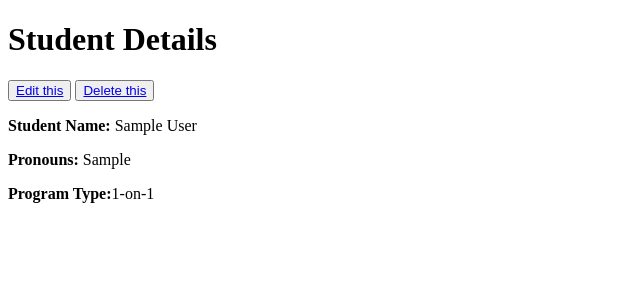
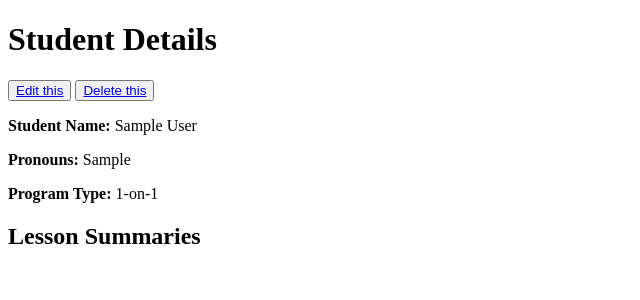
Before and after one commit to jhsu79/lesson-summary-generator, a Django app: page /students/1/ in a window 1280 px wide. Shown: the part 26-326 px from the top of the page, without its empty margins (0-640 px from the left). Run offline with Django 5.2, Linux system fonts and the light colour scheme; tables that the repository leaves empty hold one stand-in row (values such as "Sample post").

Commit message:
attempt to create lesson notes embedded.

```diff
--- a/lessonsummarygenerator/main_app/admin.py
+++ b/lessonsummarygenerator/main_app/admin.py
@@ -1,6 +1,7 @@
 from django.contrib import admin
-from .models import Concept, Student
+from .models import Concept, Student, LessonNote
 
 # Register your models here.
 admin.site.register(Concept)
 admin.site.register(Student)
+admin.site.register(LessonNote)
--- a/lessonsummarygenerator/main_app/models.py
+++ b/lessonsummarygenerator/main_app/models.py
@@ -1,26 +1,50 @@
 from django.db import models
 from django.urls import reverse
+from datetime import date
 from django.contrib.postgres.fields import ArrayField
 from enum import Enum, auto
 
+
 class PROGRAM_CHOICES(Enum):
-    TUTORING = '1-on-1'
-    GROUP = 'Small Group'
-    CLASS = 'Classroom'
+    TUTORING = "1-on-1"
+    GROUP = "Small Group"
+    CLASS = "Classroom"
 
 
 # Create your models here.
 class Concept(models.Model):
-    name = models.CharField(max_length=100, blank = False)
-    description = models.TextField(max_length=250, blank = False)
-    keywords = ArrayField(models.CharField(max_length=100), blank = True)
+    name = models.CharField(max_length=100, blank=False)
+    description = models.TextField(max_length=250, blank=False)
+    keywords = ArrayField(models.CharField(max_length=100), blank=True)
+
     def get_absolute_url(self):
-        return reverse('detail', kwargs={'concept_id': self.id})
+        return reverse("detail", kwargs={"concept_id": self.id})
+
 
 class Student(models.Model):
-    first_name = models.CharField(max_length=50, blank = False)
-    last_name = models.CharField(max_length=50, blank = False)
-    pronouns = models.CharField(blank = False)
-    program_type= models.CharField(max_length=15, choices=[(choice.value, choice.name) for choice in PROGRAM_CHOICES], )
+    first_name = models.CharField(max_length=50, blank=False)
+    last_name = models.CharField(max_length=50, blank=False)
+    pronouns = models.CharField(blank=False)
+    program_type = models.CharField(
+        max_length=15,
+        choices=[(choice.value, choice.name) for choice in PROGRAM_CHOICES],
+    )
+
     def get_absolute_url(self):
-        return reverse('student_detail', kwargs={'student_id': self.id})
+        return reverse("student_detail", kwargs={"student_id": self.id})
+
+
+class LessonNote(models.Model):
+    date = models.DateField("Lesson Date")
+    homework_notes = models.CharField(max_length=100, blank=False)
+    concepts_covered = models.ManyToManyField(Concept, blank=True)
+    lesson_comments = models.CharField(max_length=200, blank=False)
+    homework_assigned = models.BooleanField(default=True)
+    assigned_homework = models.TextField(max_length=250, blank=False)
+    next_lesson_date = models.DateField("Next Lesson Date")
+    private_notes = models.TextField(blank=False)
+    student = models.ForeignKey(Student, on_delete=models.CASCADE)
+    lesson_summary = models.TextField(max_length=500, blank=False)
+
+    def __str__(self):
+        return f"Lesson Note for {self.date}"
--- a/lessonsummarygenerator/main_app/templates/main_app/concept_form.html
+++ b/lessonsummarygenerator/main_app/templates/main_app/concept_form.html
@@ -4,8 +4,11 @@
 <div><h3>Add a Concept</h3>
 <form action="" method="POST">
     {% csrf_token %}
-      {{ form.as_p }}
+    <table>
+      {{ form.as_table }}
+    </table>
     <input type="submit" value="Save Concept" class="btn">
+
   </form>
 </div>
 {% endblock %}
--- a/lessonsummarygenerator/main_app/templates/main_app/student_form.html
+++ b/lessonsummarygenerator/main_app/templates/main_app/student_form.html
@@ -4,7 +4,10 @@
 <div><h3>Add a Student</h3>
 <form action="" method="POST">
     {% csrf_token %}
-      {{ form.as_p }}
+    <table>
+      {{ form.as_table }}
+
+    </table>
     <input type="submit" value="Save Student" class="btn">
   </form>
 </div>
--- a/lessonsummarygenerator/main_app/templates/students/detail.html
+++ b/lessonsummarygenerator/main_app/templates/students/detail.html
@@ -1,4 +1,5 @@
-{% extends 'base.html' %} {% block content %}
+{% extends 'base.html' %}
+{% block content %}
 
 <div>
   <div>
@@ -17,8 +18,16 @@
   </div>
     <div>
 
-        <p><strong>Program Type:</strong>{{ Student.program_type}}</p>
+        <p><strong>Program Type: </strong> {{ Student.program_type}}</p>
     </div>
+  </div>
+  <div>
+    <h2>Lesson Summaries</h2>
+    <ul>
+        {% for lesson_note in lesson_notes %}
+            <li>{{ lesson_note.lesson_summary|safe }}</li>
+        {% endfor %}
+    </ul>
   </div>
 </div>
 
--- a/lessonsummarygenerator/main_app/urls.py
+++ b/lessonsummarygenerator/main_app/urls.py
@@ -17,4 +17,4 @@ urlpatterns = [
     path('students/<int:pk>/update/', views.StudentUpdate.as_view(), name='student_update'),
     path('students/<int:pk>/delete/', views.StudentDelete.as_view(), name='student_delete'),
 
- ]
+]
--- a/lessonsummarygenerator/main_app/views.py
+++ b/lessonsummarygenerator/main_app/views.py
@@ -1,6 +1,7 @@
-from django.shortcuts import render
+from django.shortcuts import render, redirect
 from django.views.generic import TemplateView, CreateView, UpdateView, DeleteView
-from .models import Concept, Student
+from .models import Concept, Student, LessonNote
+# from .forms import LessonNoteForm
 # Create your views here.
 
 class HomeView(TemplateView):
@@ -35,7 +36,8 @@ def students_index(request):
 
 def student_detail (request, student_id):
     student = Student.objects.get(id=student_id)
-    return render(request, 'students/detail.html', {'Student': student} )
+    # lesson_notes = LessonNote.objects.filter(student=student)
+    return render(request, 'students/detail.html', {'Student': student})
 
 class StudentCreate(CreateView):
     model = Student
@@ -48,3 +50,10 @@ class StudentUpdate(UpdateView):
 class StudentDelete(DeleteView):
       model = Student
       success_url = '/students'
+
+# def lesson_note_detail (request, lesson_note_id):
+#     lesson_note =
+# def add_lesson_note(request, student_id):
+#     form = LessonNoteForm(request.POST)
+#     new_lesson = form.save(commit=False)
+#     new_lesson.student_id = student_id
```
Also changed, not shown: lessonsummarygenerator/main_app/templates/students/note.html (added, +22 -0 lines), lessonsummarygenerator/main_app/forms.py (added), lessonsummarygenerator/main_app/migrations/0005_lessonnote.py (added), lessonsummarygenerator/main_app/migrations/0006_lessonnote_lesson_summary.py (added).
